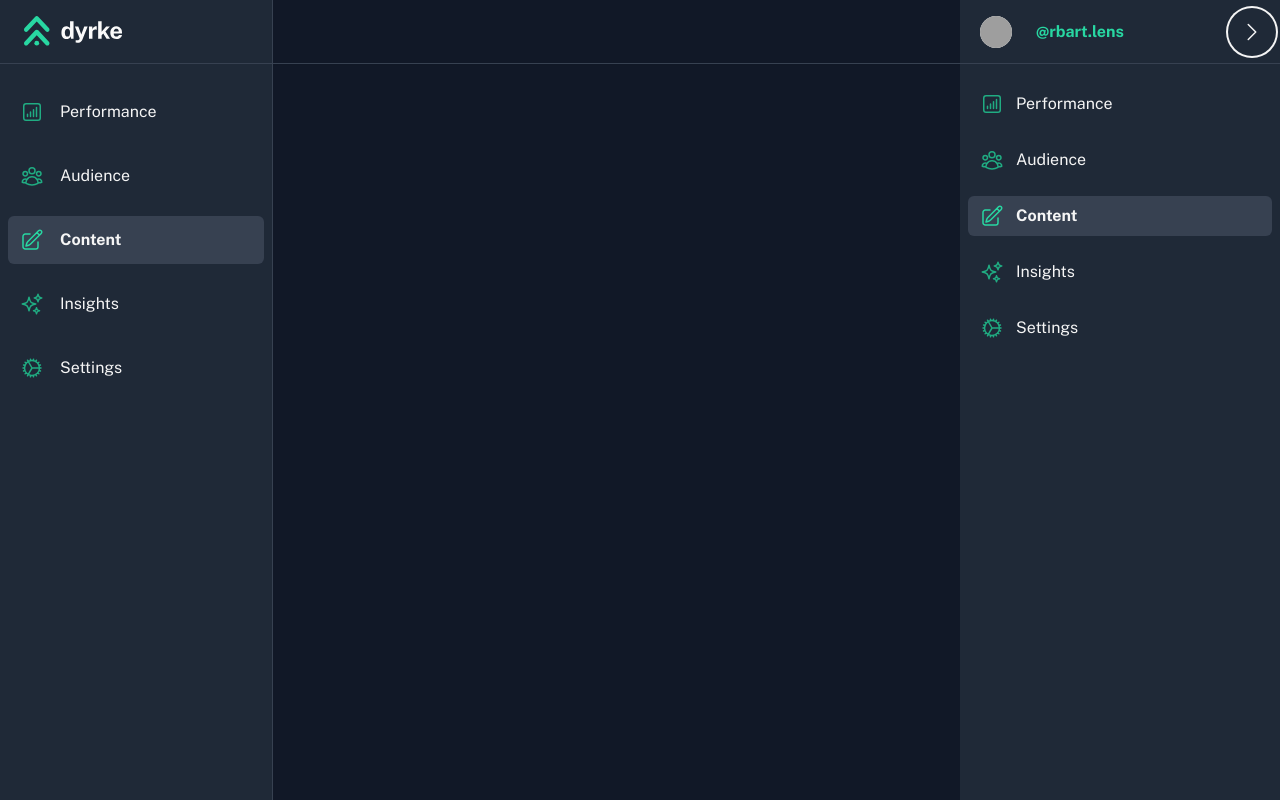
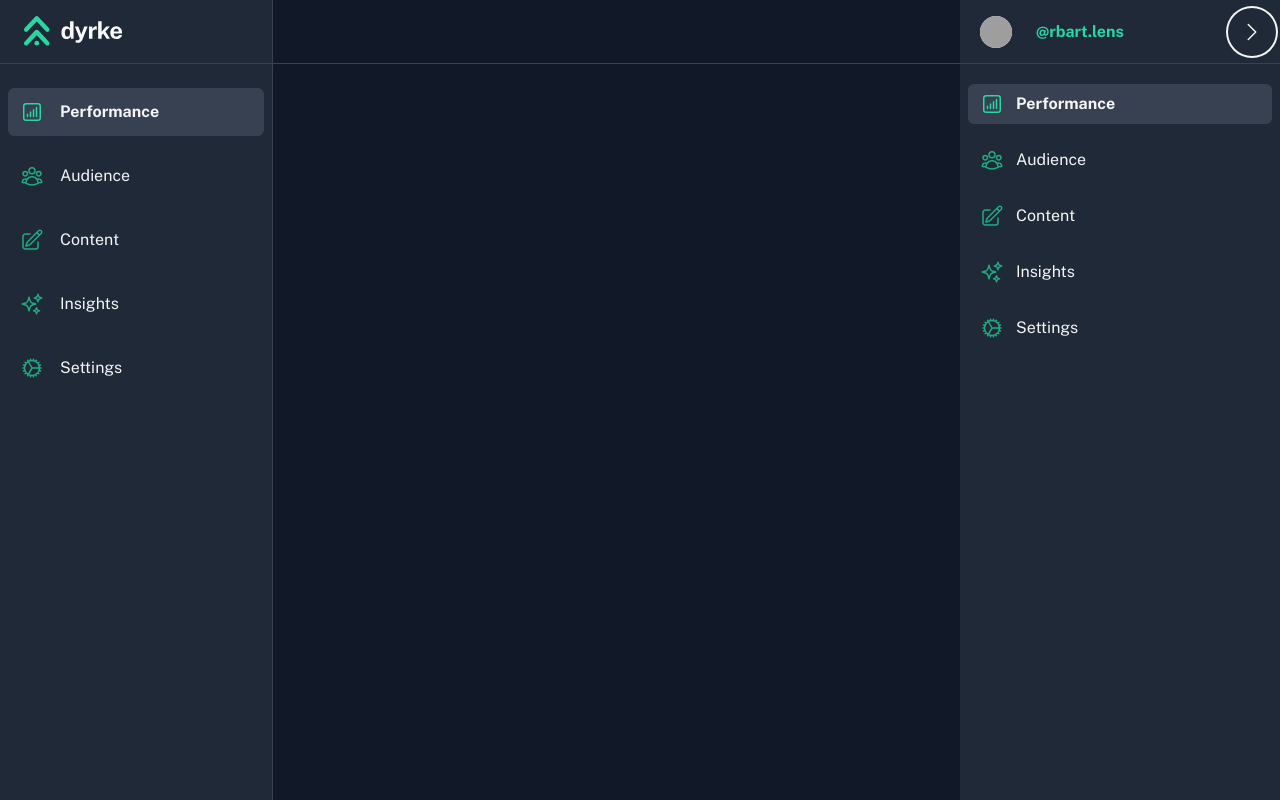
Before and after one commit to raw-brt/dyrke, a React (Create React App) app: page /performance in a window 1280 px wide. Both pictures are taken after a click on the button "Open user menu". Built offline with nearby package versions, Linux system fonts and the light colour scheme; grey boxes are pictures that could not be loaded; what wagmi would draw is missing.

Commit message:
feat(perf): routes protected. Redirection after login implemented. Profile WIP

```diff
--- a/src/App.tsx
+++ b/src/App.tsx
@@ -1,6 +1,7 @@
 import type { FC } from "react";
 import { Route, Routes } from "react-router-dom";
 import { Layout } from "./components/Layout";
+import { ProtectedRoute } from "./components/ProtectedRoute";
 import { AuthenticatedLayout } from "./components/shared/AuthenticatedLayout";
 import { Login } from "./routes/Login/Login";
 
@@ -13,7 +14,10 @@ const App: FC = () => {
     <Layout>
       <Routes>
         <Route path="/login" element={<Login />} />
-        <Route path="*" element={<AuthenticatedLayout />} />
+        <Route element={<ProtectedRoute />}>
+          <Route path="/performance" element={<AuthenticatedLayout />} />
+        </Route>
+        <Route path="*" element={<p>404</p>} />
       </Routes>
     </Layout>
   );
--- /dev/null
+++ b/src/components/Profile/Cover.tsx
@@ -0,0 +1,26 @@
+import getIPFSLink from "@lib/getIPFSLink";
+import type { FC } from "react";
+import { STATIC_ASSETS } from "../../config/constants";
+
+interface Props {
+  cover: string;
+}
+
+const Cover: FC<Props> = ({ cover }) => {
+  return (
+    <div
+      className="h-52 sm:h-80"
+      style={{
+        backgroundImage: `url(${
+          cover ? getIPFSLink(cover) : `${STATIC_ASSETS}/patterns/2.svg`
+        })`,
+        backgroundColor: "#8b5cf6",
+        backgroundSize: cover ? "cover" : "30%",
+        backgroundPosition: "center center",
+        backgroundRepeat: cover ? "no-repeat" : "repeat"
+      }}
+    />
+  );
+};
+
+export default Cover;
--- /dev/null
+++ b/src/components/ProtectedRoute.tsx
@@ -0,0 +1,14 @@
+import type { FC, ReactNode } from "react";
+import { Navigate, Outlet } from "react-router-dom";
+import { useProfileStore } from "src/store/profiles";
+
+export const ProtectedRoute: FC = () => {
+
+  const currentProfile = useProfileStore((state) => state.currentProfile);
+
+  if (!currentProfile) {
+    return <Navigate to="/login" replace />;
+  }
+
+  return <Outlet />;
+};
--- a/src/components/shared/AuthenticatedLayout.tsx
+++ b/src/components/shared/AuthenticatedLayout.tsx
@@ -12,20 +12,17 @@ import {
   PencilSquareIcon,
   SparklesIcon,
   UserGroupIcon,
-  XMarkIcon,
 } from "@heroicons/react/24/outline";
+import clsx from "clsx";
+import { Link } from "react-router-dom";
 
 const sidebarNavigation = [
-  { name: "Performance", href: "#", icon: ChartBarSquareIcon, current: false },
-  { name: "Audience", href: "#", icon: UserGroupIcon, current: false },
-  { name: "Content", href: "#", icon: PencilSquareIcon, current: true },
-  { name: "Insights", href: "#", icon: SparklesIcon, current: false },
-  { name: "Settings", href: "#", icon: CogIcon, current: false },
+  { name: "Performance", href: "/performance", icon: ChartBarSquareIcon, current: true },
+  { name: "Audience", href: "/audience", icon: UserGroupIcon, current: false },
+  { name: "Content", href: "/content", icon: PencilSquareIcon, current: false },
+  { name: "Insights", href: "/insights", icon: SparklesIcon, current: false },
+  { name: "Settings", href: "/settings", icon: CogIcon, current: false },
 ];
-
-function classNames(...classes: string[]) {
-  return classes.filter(Boolean).join(" ");
-}
 
 export const AuthenticatedLayout: FC = () => {
   const [mobileMenuOpen, setMobileMenuOpen] = useState(false);
@@ -44,10 +41,10 @@ export const AuthenticatedLayout: FC = () => {
             </div>
             <div className='mt-6 w-full h-full flex-1 space-y-4 px-2'>
               {sidebarNavigation.map((item) => (
-                <a
+                <Link
                   key={item.name}
-                  href={item.href}
-                  className={classNames(
+                  to={item.href}
+                  className={clsx(
                     item.current
                       ? "bg-gray-700 text-neutral-100 font-bold"
                       : "text-neutral-100 hover:bg-gray-700 hover:text-neutral-100 hover:font-bold",
@@ -56,7 +53,7 @@ export const AuthenticatedLayout: FC = () => {
                   aria-current={item.current ? "page" : undefined}
                 >
                   <item.icon
-                    className={classNames(
+                    className={clsx(
                       item.current
                         ? "text-primary-500"
                         : "text-primary-600 group-hover:text-primary-500",
@@ -65,7 +62,7 @@ export const AuthenticatedLayout: FC = () => {
                     aria-hidden='true'
                   />
                   <span>{item.name}</span>
-                </a>
+                </Link>
               ))}
             </div>
           </div>
@@ -141,7 +138,7 @@ export const AuthenticatedLayout: FC = () => {
                           <a
                             key={item.name}
                             href={item.href}
-                            className={classNames(
+                            className={clsx(
                               item.current
                                 ? "bg-gray-700 text-neutral-100 font-bold"
                                 : "text-neutral-100 hover:bg-gray-600 hover:text-neutral-100 hover:font-bold",
@@ -150,7 +147,7 @@ export const AuthenticatedLayout: FC = () => {
                             aria-current={item.current ? "page" : undefined}
                           >
                             <item.icon
-                              className={classNames(
+                              className={clsx(
                                 item.current
                                   ? "text-primary-500"
                                   : "text-primary-600 group-hover:text-primary-500",
@@ -226,7 +223,7 @@ export const AuthenticatedLayout: FC = () => {
                           <a
                             key={item.name}
                             href={item.href}
-                            className={classNames(
+                            className={clsx(
                               item.current
                                 ? "bg-gray-700 text-neutral-100 font-bold"
                                 : "text-neutral-100 hover:bg-gray-600 hover:text-neutral-100 hover:font-bold",
@@ -235,7 +232,7 @@ export const AuthenticatedLayout: FC = () => {
                             aria-current={item.current ? "page" : undefined}
                           >
                             <item.icon
-                              className={classNames(
+                              className={clsx(
                                 item.current
                                   ? "text-primary-500"
                                   : "text-primary-600 group-hover:text-primary-500",
--- a/src/config/constants.ts
+++ b/src/config/constants.ts
@@ -50,6 +50,7 @@ export const SIGN_ERROR = "Failed to sign data";
 export const STATIC_ASSETS = "https://bnlpauclfbgihmzediqa.supabase.co/storage/v1/object/public/assets";
 export const POLYGONSCAN_URL = IS_MAINNET ? "https://polygonscan.com" : "https://mumbai.polygonscan.com";
 export const LENS_HANDLE_CLAIM = "https://claim.lens.xyz";
+export const IPFS_GATEWAY = "https://lens.infura-ipfs.io/ipfs/";
 
 // Web3
 export const ALCHEMY_KEY = process.env.REACT_APP_ALCHEMY_KEY;
--- /dev/null
+++ b/src/lib/getIPFSLink.ts
@@ -0,0 +1,18 @@
+import { IPFS_GATEWAY } from "../config/constants";
+
+/**
+ *
+ * @param hash - IPFS hash
+ * @returns IPFS link
+ */
+
+const getIPFSLink = (hash: string): string => {
+  const gateway = IPFS_GATEWAY;
+
+  return hash
+    .replace(/^Qm[1-9A-Za-z]{44}/gm, `${gateway}${hash}`)
+    .replace("https://ipfs.io/ipfs/", gateway)
+    .replace("ipfs://", gateway);
+};
+
+export default getIPFSLink;
--- /dev/null
+++ b/src/lib/humanize.ts
@@ -0,0 +1,8 @@
+/**
+ *
+ * @param number - Number to humanize
+ * @returns humanized number
+ */
+ const humanize = (number: number): string => number?.toString().replace(/\B(?=(\d{3})+(?!\d))/g, ',');
+
+ export default humanize;
--- /dev/null
+++ b/src/lib/nFormatter.ts
@@ -0,0 +1,31 @@
+import humanize from './humanize';
+
+/**
+ *
+ * @param num - Number to humanize
+ * @param digits - Number of digits to show
+ * @returns humanized number
+ */
+const nFormatter = (num: number, digits = 1): string => {
+  const lookup = [
+    { value: 1, symbol: '' },
+    { value: 1e3, symbol: 'k' },
+    { value: 1e6, symbol: 'M' },
+    { value: 1e9, symbol: 'G' },
+    { value: 1e12, symbol: 'T' },
+    { value: 1e15, symbol: 'P' },
+    { value: 1e18, symbol: 'E' }
+  ];
+  const rx = /\.0+$|(\.\d*[1-9])0+$/;
+  const item = [...lookup].reverse().find(function (item) {
+    return num >= item.value;
+  });
+
+  return item
+    ? num < 10000
+      ? humanize(num)
+      : (num / item.value).toFixed(digits).replace(rx, '$1') + item.symbol
+    : '0';
+};
+
+export default nFormatter;
--- a/src/routes/Login/Components/WalletConnector.tsx
+++ b/src/routes/Login/Components/WalletConnector.tsx
@@ -18,6 +18,7 @@ import toast from "react-hot-toast";
 import { useAuthStore } from "src/store/auth";
 import { XCircleIcon } from "@heroicons/react/24/outline";
 import { useProfileStore } from "src/store/profiles";
+import { useNavigate } from "react-router-dom";
 
 interface Props {
   setIsConnected: Dispatch<boolean>;
@@ -25,6 +26,7 @@ interface Props {
 }
 
 export const WalletConnector: FC<Props> = ({ setIsConnected, setHasLensProfile }) => {
+
   // Dependencies & State
   const { address, connector: activeConnector } = useAccount();
   const { connectors, error: connectError, connectAsync } = useConnect();
@@ -32,6 +34,7 @@ export const WalletConnector: FC<Props> = ({ setIsConnected, setHasLensProfile }
   const { chain } = useNetwork();
   const { isMounted } = useIsMounted();
   const [isSignatureLoading, setIsSignatureLoading] = useState(false);
+  const navigate = useNavigate();
 
   // Auth store
   const authState = useAuthStore((state) => state.authState);
@@ -127,6 +130,9 @@ export const WalletConnector: FC<Props> = ({ setIsConnected, setHasLensProfile }
             setCurrentProfile(currentProfile);
             setCurrentProfileId(currentProfile.id);
             setCurrentProfileHandle(currentProfile.handle);
+
+            // Go to dashboard
+            navigate("/performance");
           }
         } catch (error) {
           // TODO: Send error to logger
@@ -156,6 +162,7 @@ export const WalletConnector: FC<Props> = ({ setIsConnected, setHasLensProfile }
     try {
       // Run the sign in workflow
       await signChallenge.refetch();
+
     } catch (error) {
       // TODO: Send to logger
 
```
Also changed, not shown: src/components/Profile/Profile.tsx (added, +120 -0 lines).
